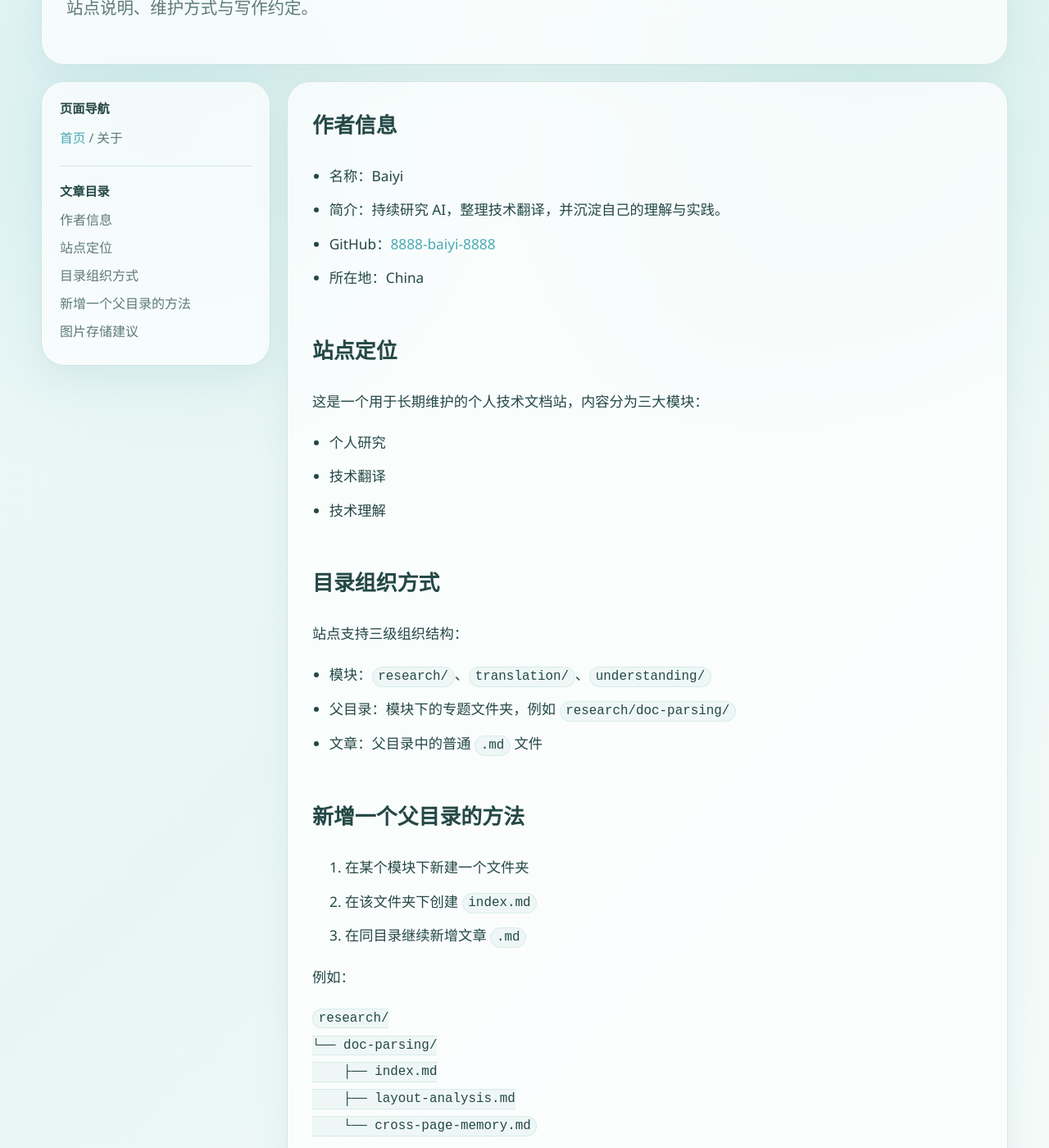
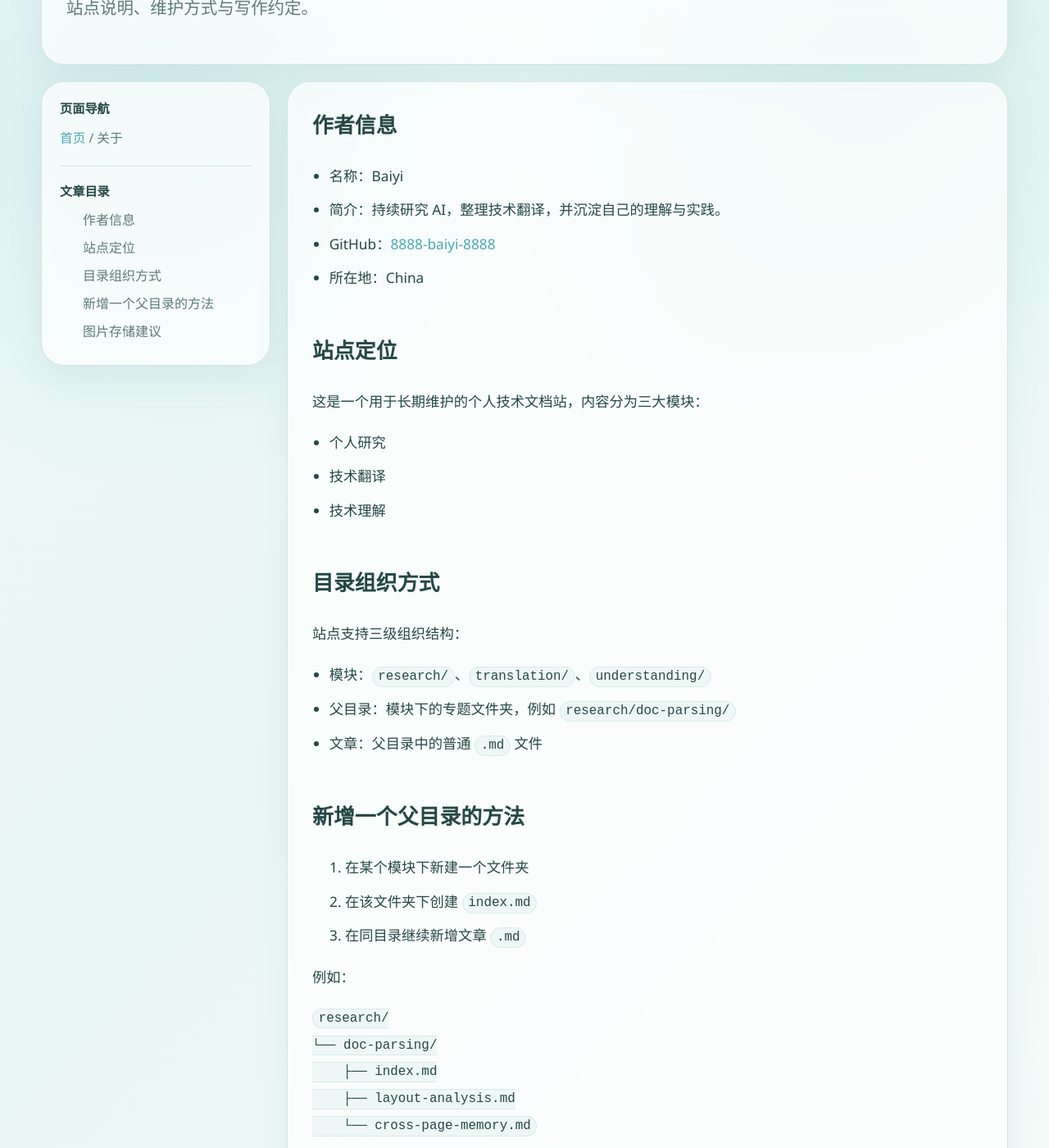
Before and after one commit to 8888-baiyi-8888/8888-baiyi-8888.github.io, a Jekyll site: the page built from about.md, in a window 1280 px wide and 1400 px high, scrolled down 304 px. Shown: the whole window at 82% size. Built offline with Jekyll 4.4.1, drawn with Linux system fonts in a browser that asks for light colours.

Commit message:
“更改了目录展示”

```diff
--- a/assets/css/style.css
+++ b/assets/css/style.css
@@ -249,10 +249,16 @@ code {
   align-items: flex-start;
   gap: 8px;
 }
+.toc-toggle-spacer,
 .toc-toggle {
   width: 20px;
   min-width: 20px;
   height: 20px;
+}
+.toc-toggle-spacer {
+  display: inline-block;
+}
+.toc-toggle {
   padding: 0;
   border: 0;
   border-radius: 6px;
```
Also changed, not shown: _layouts/page.html (+6 -1 lines).
